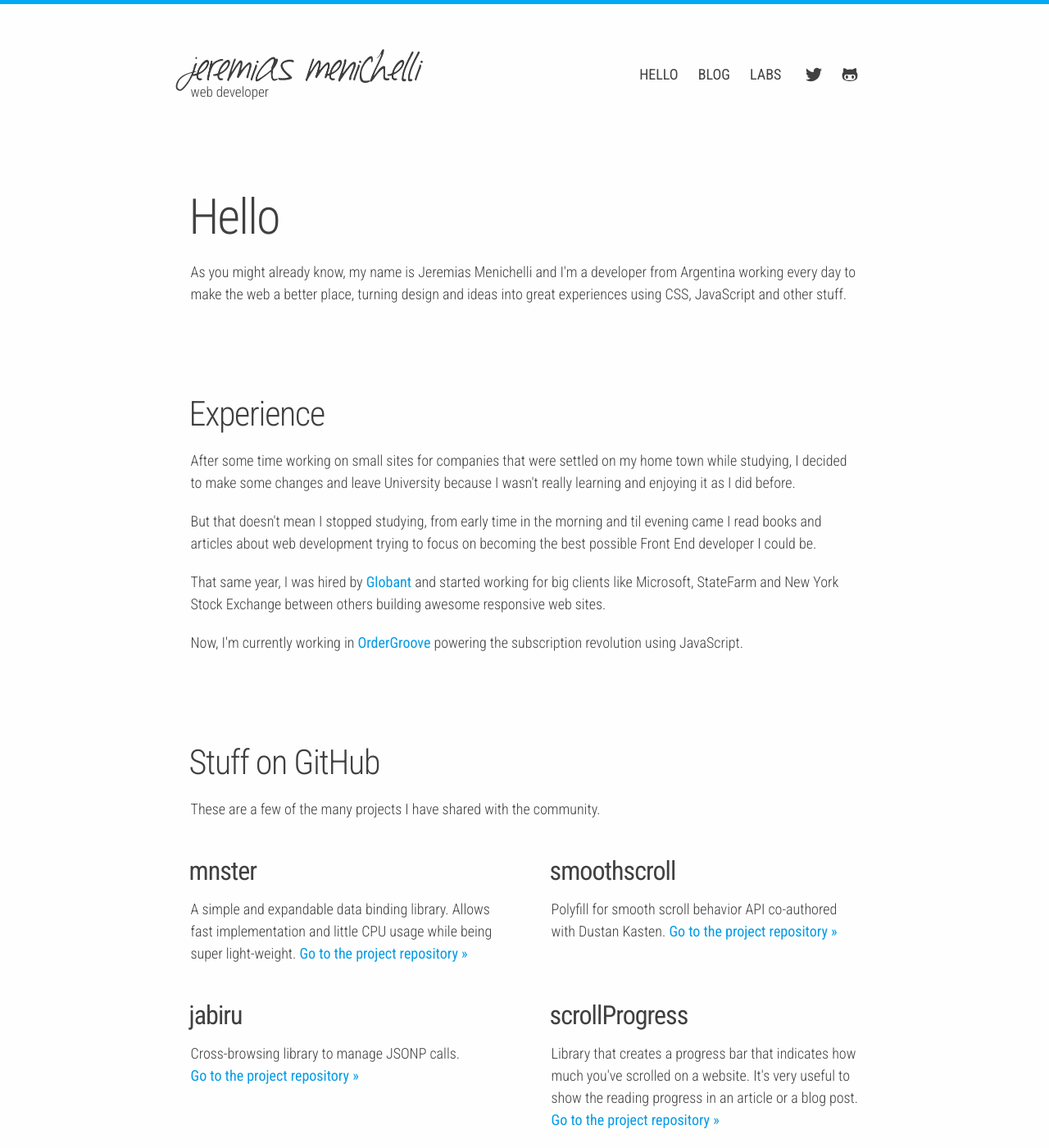
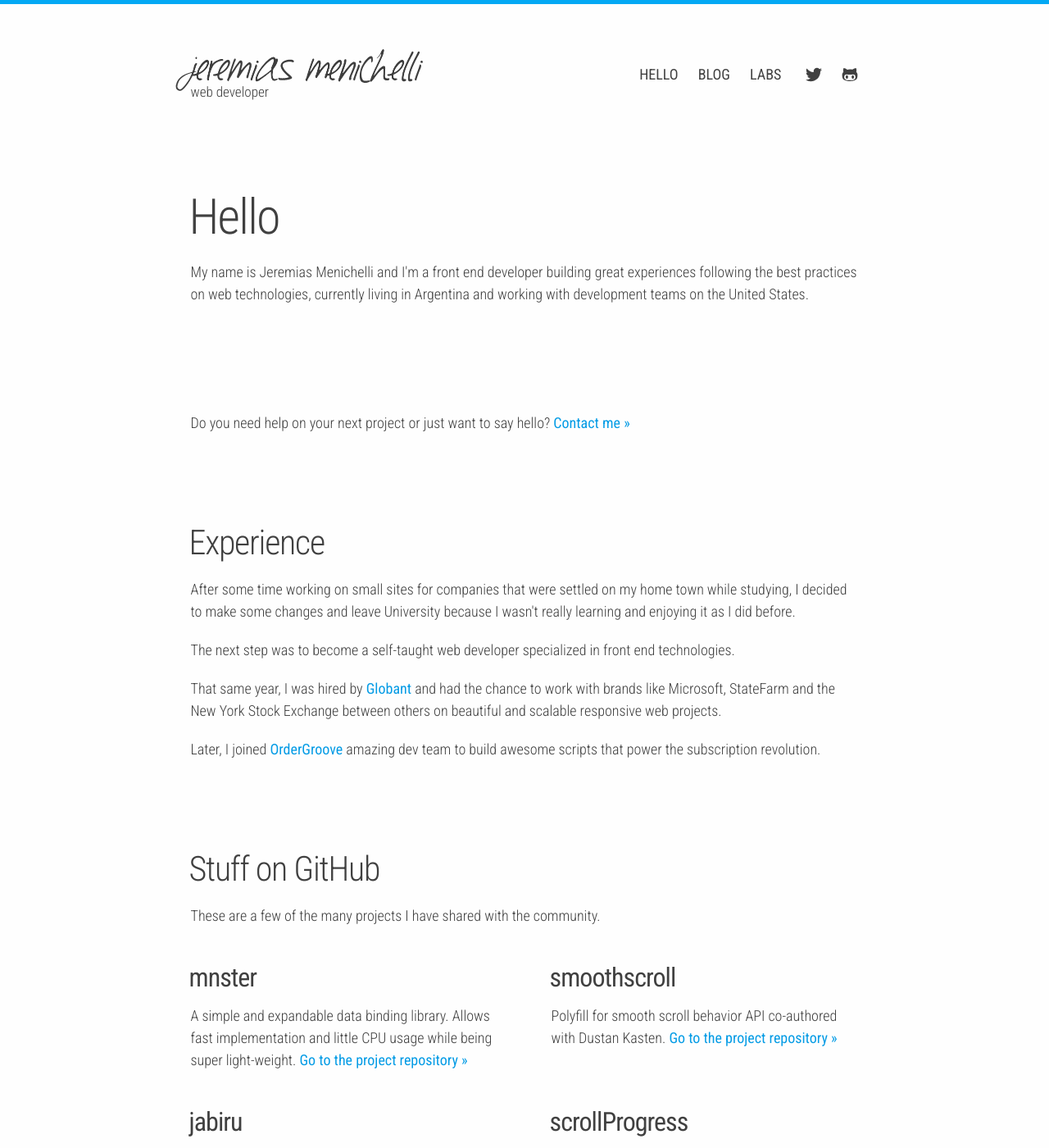
Before and after one commit to jeremenichelli/jeremenichelli.github.io, a Jekyll site: the page built from index.html, in a window 1280 px wide and 1400 px high. Shown: the whole window at 82% size. Built offline with Jekyll 4.4.1, drawn with Linux system fonts in a browser that asks for light colours; Markdown is read by kramdown in place of the engine named in the settings.

Commit message:
First content change attempt

```diff
--- a/index.html
+++ b/index.html
@@ -1,17 +1,24 @@
 ---
 layout: page
 title: Hello
-resume: As you might already know, my name is Jeremias Menichelli and I'm a developer from Argentina working every day to make the web a better place, turning design and ideas into great experiences using CSS, JavaScript and other stuff.
+resume: My name is Jeremias Menichelli and I'm a front end developer building great experiences following the best practices on web technologies, currently living in Argentina and working with development teams on the United States.
 type: home
 ---
 <section class="home--main">
     <div class="row">
         <div class="column column-6">
+            <p class="home--contact-message">
+                Do you need help on your next project or just want to say hello? <a href="mailto:jmenichelli@gmail.com" target="_blank">Contact&nbsp;me&nbsp;&raquo;</a>
+            </p>
+        </div>
+    </div>
+    <div class="row">
+        <div class="column column-6">
             <h2>Experience</h2>
             <p>After some time working on small sites for companies that were settled on my home town while studying, I decided to make some changes and leave University because I wasn't really learning and enjoying it as I did before.</p>
-            <p>But that doesn't mean I stopped studying, from early time in the morning and til evening came I read books and articles about web development trying to focus on becoming the best possible Front End developer I could be.</p>
-            <p>That same year, I was hired by <a href="https://www.globant.com" target="_blank">Globant</a> and started working for big clients like Microsoft, StateFarm and New York Stock Exchange between others building awesome responsive web sites.</p>
-            <p>Now, I'm currently working in <a href="https://www.ordergroove.com" target="_blank">OrderGroove</a> powering the subscription revolution using JavaScript.</p>
+            <p>The next step was to become a self-taught web developer specialized in front end technologies.</p>
+            <p>That same year, I was hired by <a href="https://www.globant.com" target="_blank">Globant</a> and had the chance to work with brands like Microsoft, StateFarm and the New York Stock Exchange between others on beautiful and scalable responsive web projects.</p>
+            <p>Later, I joined <a href="https://www.ordergroove.com" target="_blank">OrderGroove</a> amazing dev team to build awesome scripts that power the subscription revolution.</p>
         </div>
     </div>
     <div class="row">
```
